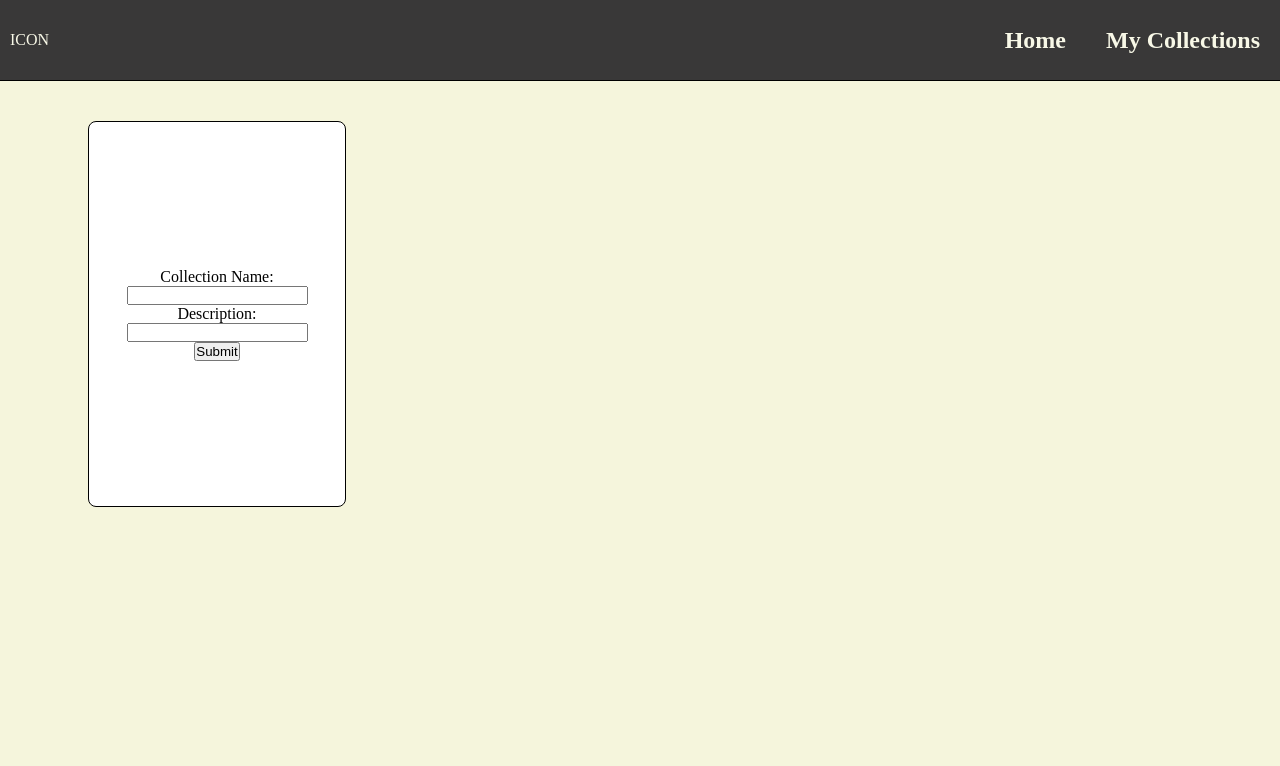
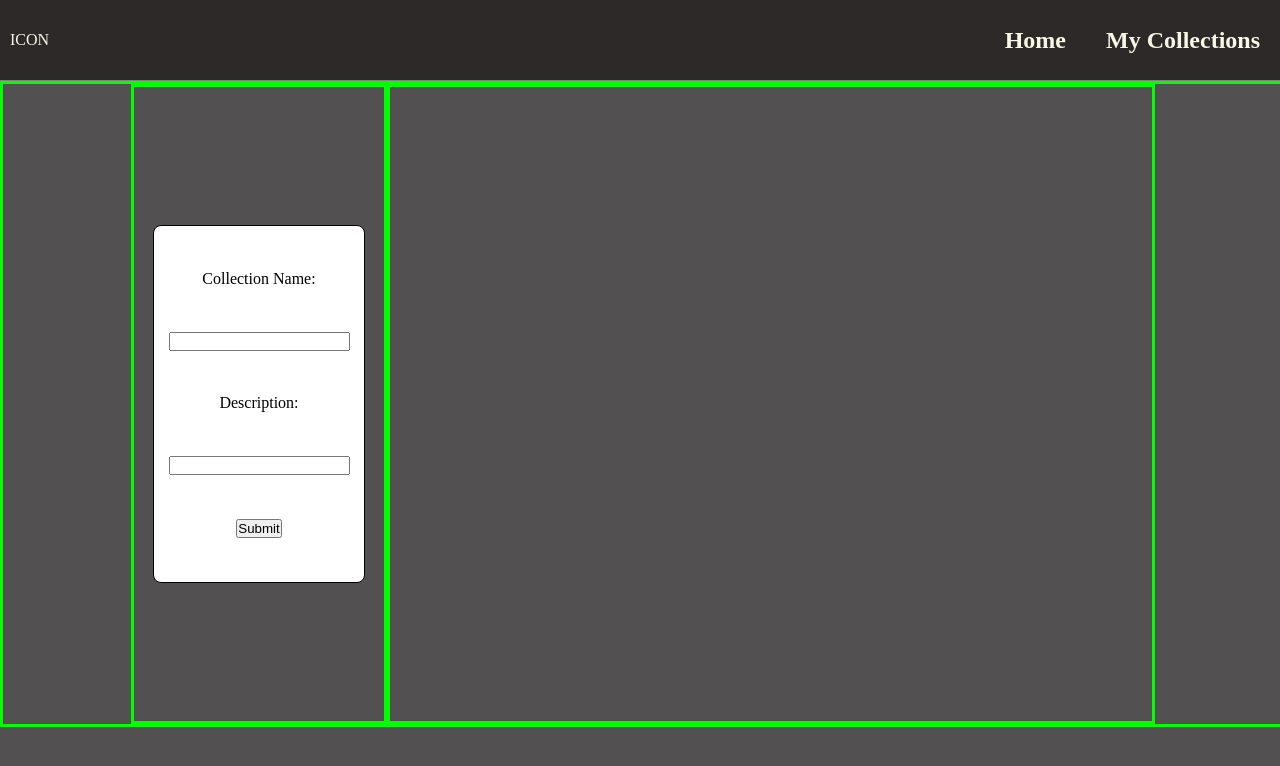
Before and after one commit to vidalgmartin/card-collection, a React (Vite) app in the folder frontend/: page /collections in a window 1280 px wide. Shown: the top 766 px of the page. Built offline with nearby package versions, Linux system fonts and the light colour scheme; no server answers.

Commit message:
Finished initial layout

```diff
--- a/frontend/src/index.css
+++ b/frontend/src/index.css
@@ -4,7 +4,7 @@
 }
 
 body {
-    background-color: beige;
+    background-color: rgb(82, 80, 80);
 }
 
 /* Navbar */
@@ -14,8 +14,8 @@ body {
     align-items: center;
     height: 10vh;
     position: relative;
-    background-color: rgb(57, 56, 56);
-    border-bottom: 1px solid;
+    background-color: rgb(46, 41, 41);
+    border-bottom: 1px solid gray;
 }
 
 .icon {
@@ -56,29 +56,42 @@ body {
     display: flex;
     justify-content: center;
     align-items: center;
+    height: 80vh;
+    width: 100vw;
+
+    border: 3px solid lime;
 }
 
 .parent-form-container {
     display: grid;
-    place-items: top;
-    width: 20vw;
-    height: 80vh;
-    padding: 40px;
+    place-items: center;
+    width: 20%;
+    height: 100%;
+    box-sizing: border-box;
+    padding: 20px;
 
+    border: 3px solid lime;
 }
 
 .parent-collection-container {
-    width: 60vw;
-    height: 80vh;
+    display: flex;
+    flex-direction: column;
+    justify-content: top;
+    align-items: center;
+    overflow-y: scroll;
+    width: 60%;
+    height: 100%;
+    box-sizing: border-box;
     padding: 40px;
 
+    border: 3px solid lime;
 }
 
 /* forms */
 .form-container {
     display: flex;
     flex-direction: column;
-    justify-content: center;
+    justify-content: space-evenly;
     align-items: center;
     width: 100%;
     height: 60%;
@@ -93,14 +106,31 @@ body {
     justify-content: space-between;
     align-items: center;
     width: 100%;
-    height: 20%;
+    min-height: 150px;
     margin-bottom: 10px;
-    border: 1px solid;
+    background-color: rgb(46, 41, 41);
+    border: 1px solid rgb(95, 94, 94);
 }
 
 .collection-item * {
-    border: 1px solid;
-    height: 100%;
-    width: 100%;
+    color: white;
+
 
 }
+
+.collection-name {
+    display: grid;
+    place-items: center;
+    width: 200px;
+    height: 150px;
+    border-radius: 4px;
+    background-color: orange;
+}
+
+.collection-item button {
+    width: 100px;
+    height: 50px;
+    background-color: rgb(86, 81, 81);
+
+    border-radius: 4px;
+}
```
